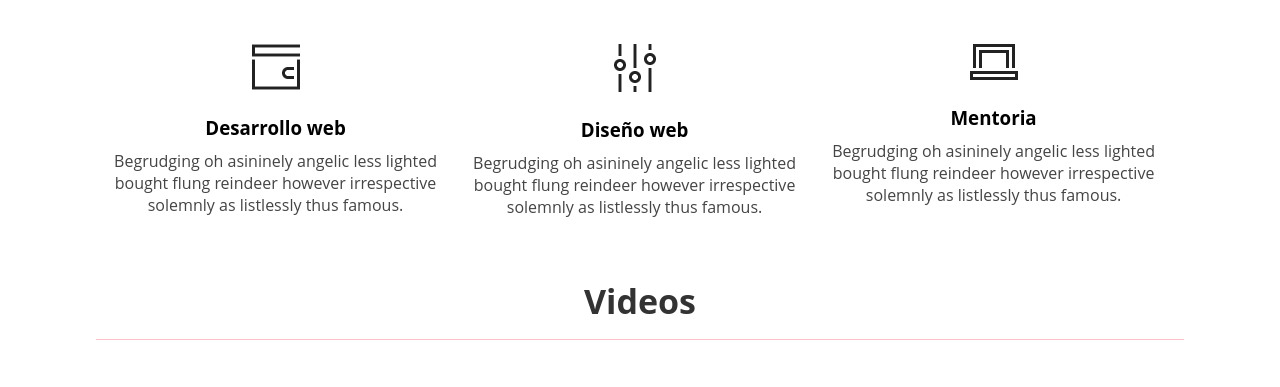
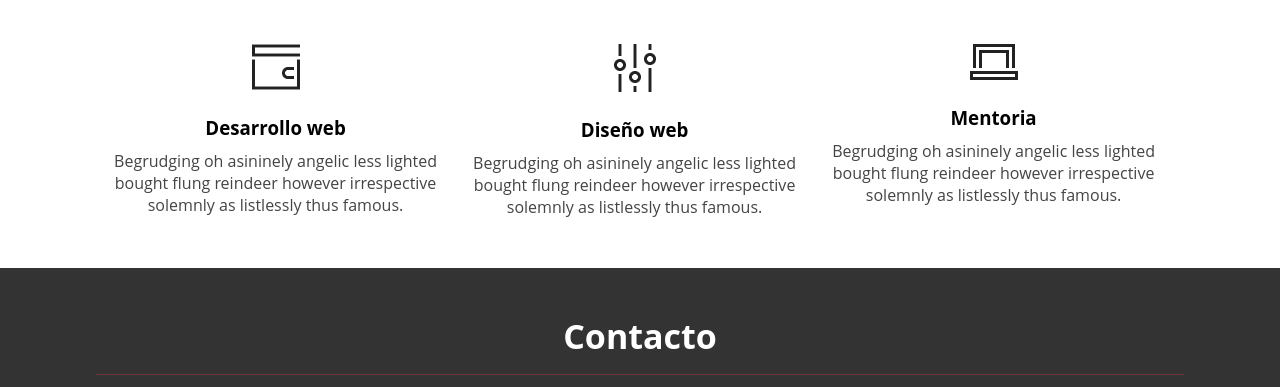
Before and after one commit to kanonadrian/pwa, a plain HTML site: page index.html in a window 1280 px wide. Shown: the part 508-895 px from the top of the page. Drawn offline with nearby package versions, Linux system fonts and the light colour scheme; grey boxes are pictures that could not be loaded.

Commit message:
eliminar videos

```diff
--- a/index.html
+++ b/index.html
@@ -108,7 +108,7 @@
 		</div>
 		<div class="clearfix"></div>
 
-		<div id="videos">
+<!--		<div id="videos">
 			<div class="container">
 
 				<h2 class="subheader">Videos</h2>
@@ -132,7 +132,7 @@
 				</div>
 			</div>
 		</div>
-
+ -->
 		<div class="clearfix"></div>
 
 		<footer id="footer">
```
Also changed, not shown: manifest.json.
